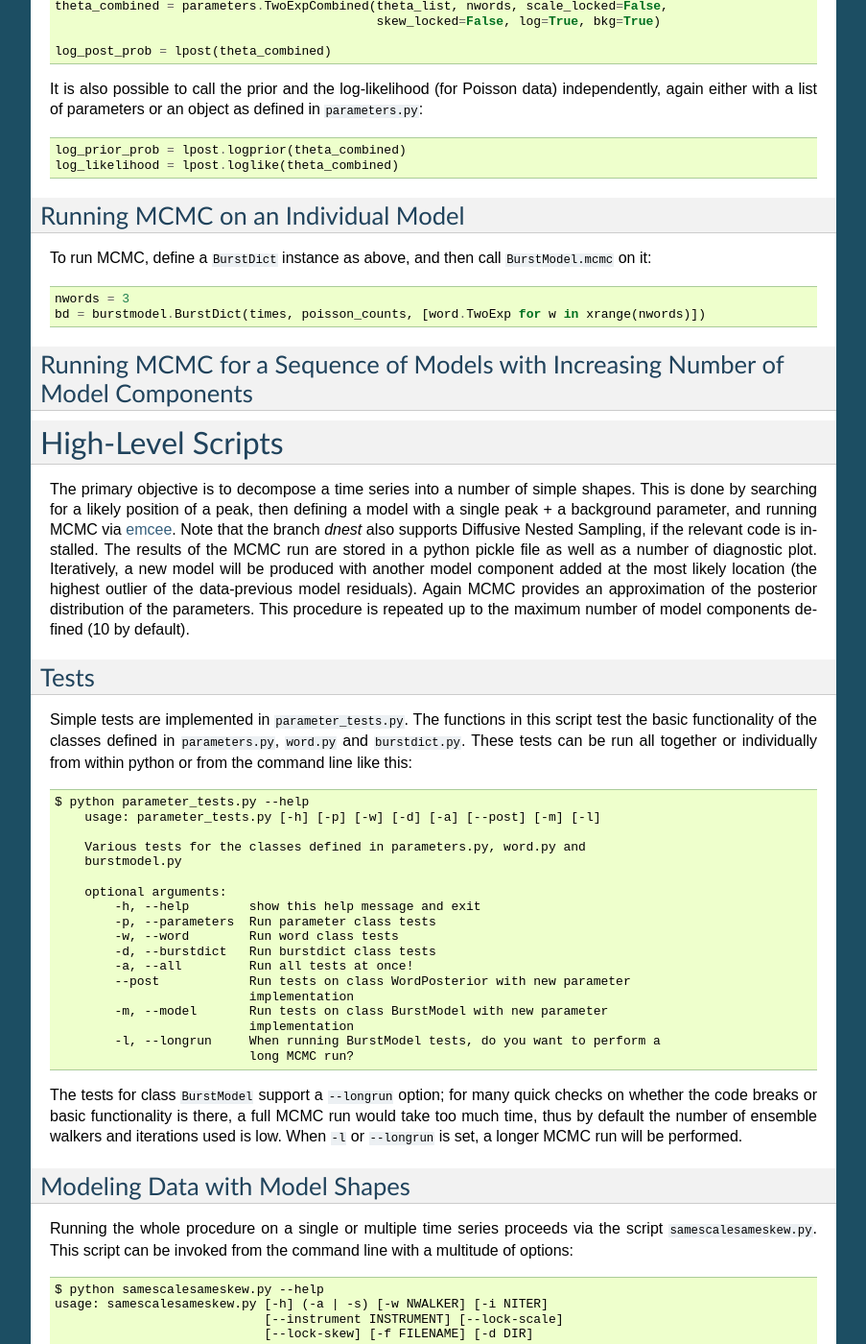
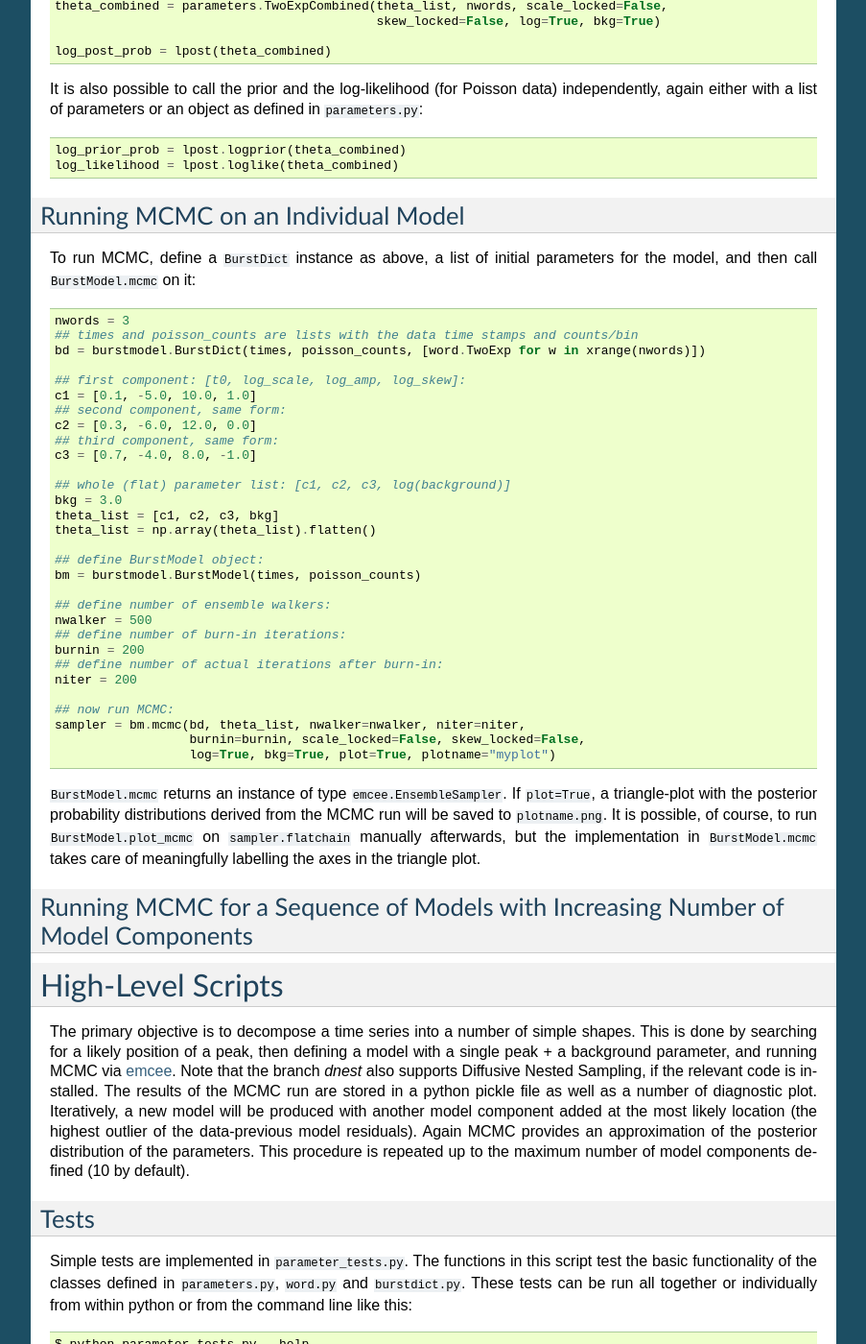
Before and after one commit to dhuppenkothen/magnetron_old, a Sphinx documentation site: the page built from sphinx/basic_usage.rst, in a window 1280 px wide and 1400 px high, scrolled down 3125 px. Shown: the whole window at 96% size, without its empty margins (198-1101 px from the left). Built offline with Sphinx 7.4.7, drawn with Linux system fonts in a browser that asks for light colours.

Commit message:
Added explanation how to run MCMC on a model

```diff
--- a/sphinx/basic_usage.rst
+++ b/sphinx/basic_usage.rst
@@ -203,11 +203,47 @@ Running MCMC on an Individual Model
 -----------------------------------
 
 
-To run MCMC, define a :code:`BurstDict` instance as above, and then call
-:code:`BurstModel.mcmc` on it::
+To run MCMC, define a :code:`BurstDict` instance as above, a list of initial
+parameters for the model, and then call :code:`BurstModel.mcmc` on it::
 
     nwords = 3
+    ## times and poisson_counts are lists with the data time stamps and counts/bin
     bd = burstmodel.BurstDict(times, poisson_counts, [word.TwoExp for w in xrange(nwords)])
+
+    ## first component: [t0, log_scale, log_amp, log_skew]:
+    c1 = [0.1, -5.0, 10.0, 1.0]
+    ## second component, same form:
+    c2 = [0.3, -6.0, 12.0, 0.0]
+    ## third component, same form:
+    c3 = [0.7, -4.0, 8.0, -1.0]
+
+    ## whole (flat) parameter list: [c1, c2, c3, log(background)]
+    bkg = 3.0
+    theta_list = [c1, c2, c3, bkg]
+    theta_list = np.array(theta_list).flatten()
+
+    ## define BurstModel object:
+    bm = burstmodel.BurstModel(times, poisson_counts)
+
+    ## define number of ensemble walkers:
+    nwalker = 500
+    ## define number of burn-in iterations:
+    burnin = 200
+    ## define number of actual iterations after burn-in:
+    niter = 200
+
+    ## now run MCMC:
+    sampler = bm.mcmc(bd, theta_list, nwalker=nwalker, niter=niter,
+                      burnin=burnin, scale_locked=False, skew_locked=False,
+                      log=True, bkg=True, plot=True, plotname="myplot")
+
+
+:code:`BurstModel.mcmc` returns an instance of type :code:`emcee.EnsembleSampler`.
+If :code:`plot=True`, a triangle-plot with the posterior probability distributions
+derived from the MCMC run will be saved to ``plotname.png``. It is possible, of course,
+to run :code:`BurstModel.plot_mcmc` on :code:`sampler.flatchain` manually afterwards, but
+the implementation in :code:`BurstModel.mcmc` takes care of meaningfully labelling the
+axes in the triangle plot.
 
 
 
--- a/sphinx/download_and_install.rst
+++ b/sphinx/download_and_install.rst
@@ -19,7 +19,7 @@ Requirements
 * `emcee <http://dan.iel.fm/emcee/current/>`_
 * `acor <https://github.com/dfm/acor>`_
 * `triangle <https://github.com/dfm/triangle.py>`_
-(* `dnest <https://github.com/eggplantbren/DNest3>`_ if you want to play around on branch ``dnest``.)
+* (`dnest <https://github.com/eggplantbren/DNest3>`_ if you want to play around on branch ``dnest``.)
 If it breaks because of a failed import, I've probably forgotten something.
 
 
```
